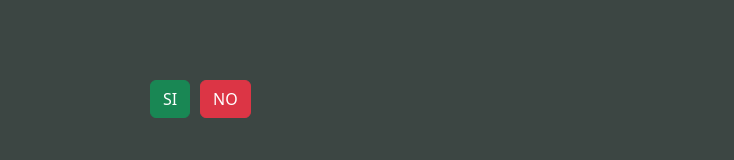
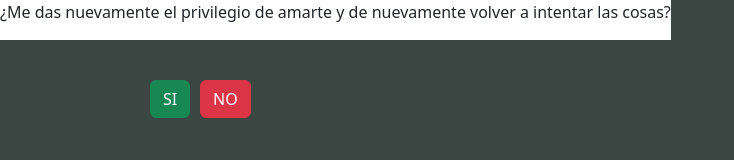
Before and after one commit to Jojan99/Juegos, a plain HTML site: page index.html in a window 1280 px wide. Shown: the whole page, without its empty margins (0-734 px from the left). Drawn offline with nearby package versions, Linux system fonts and the light colour scheme.

Commit message:
Update index.html

```diff
--- a/index.html
+++ b/index.html
@@ -18,10 +18,18 @@
       top: 80px;
       left: 200px;
     }
+
+    #title {
+      position: absolute;
+      background-color: rgb(255, 255, 255);
+
+
+    }
     #botonQueNoSeMueve {
       position: absolute;
       top: 80px;
       left: 150px;
+
     }
 
     .column {
@@ -37,8 +45,11 @@
 </head>
 
 <body class="relativeContainer">
+<div id="title" >
+  <p>         ¿Me das nuevamente el privilegio de amarte y de nuevamente volver a intentar las cosas?</p>
+</div>
+  <div class="relativeContainer">
 
-  <div class="relativeContainer">
     <button id="botonQueNoSeMueve" class="btn btn-success" onclick="selecsi()">
       SI
     </button>
```
